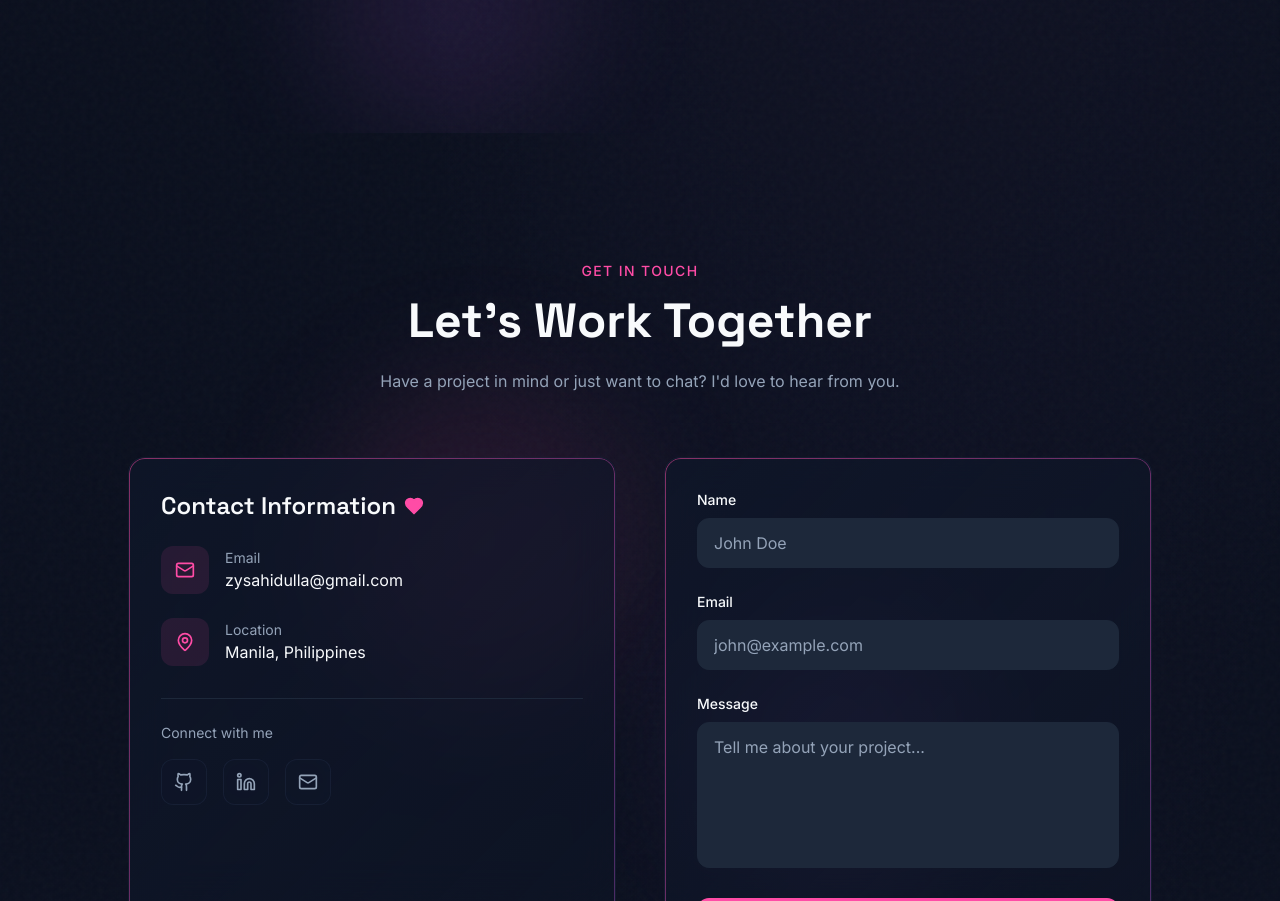
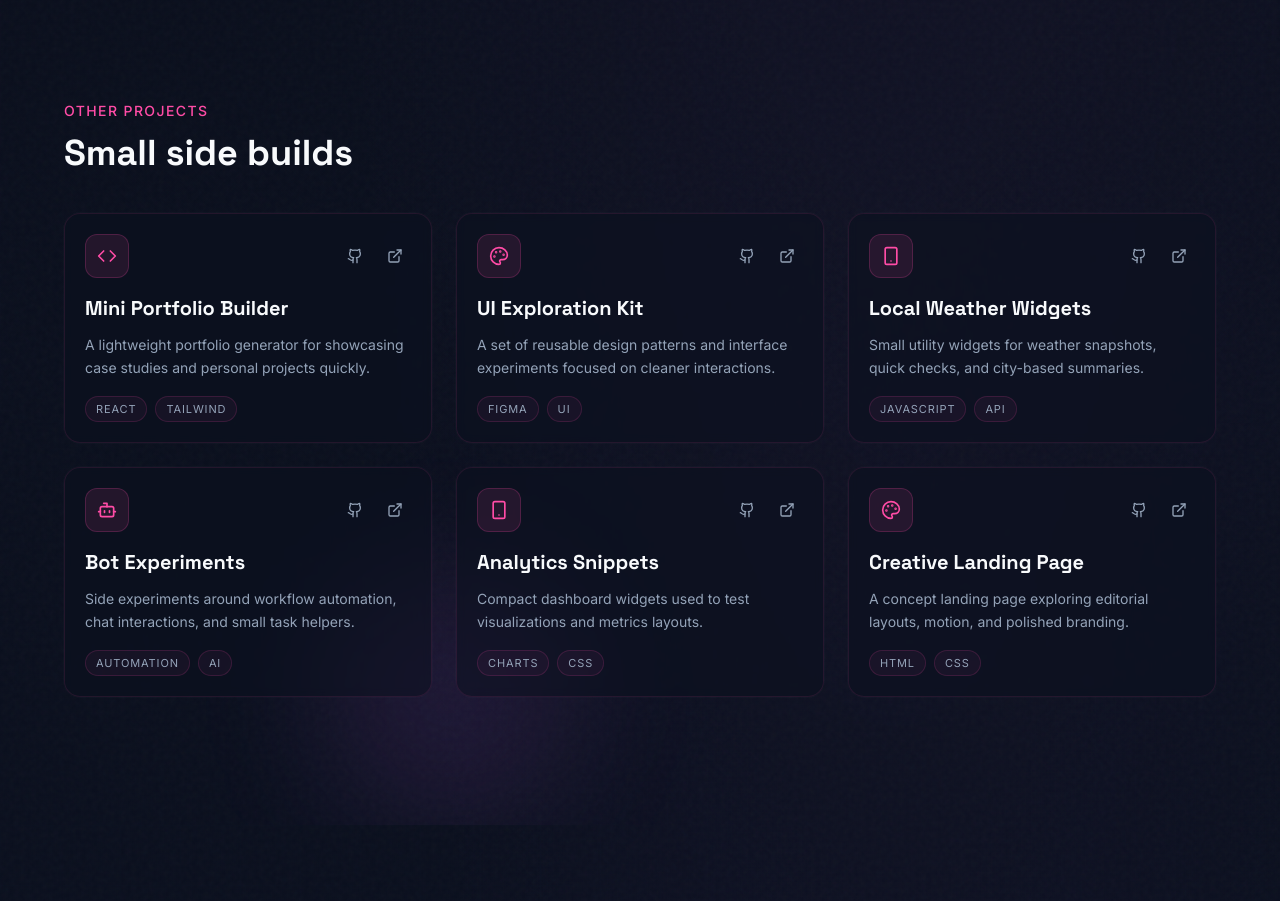
Before and after one commit to zysahidulla/zysahidulla.github.io, a React (Vite) app: page / in a window 1280 px wide. Shown: the part 7257-8158 px from the top of the page. Built offline with nearby package versions, Linux system fonts and the light colour scheme; no server answers; the HTML template or start-up script is replaced by a standard one.

Commit message:
Updated Projects Section Test

```diff
--- a/src/components/ProjectsSection.tsx
+++ b/src/components/ProjectsSection.tsx
@@ -37,6 +37,57 @@ const projects = [
     tags: ['HTMl', 'CSS', 'JavaScript'],
     icon: Smartphone,
     images: ['/projects/weather-dashboard.png'],
+    github: 'https://github.com/zysahidulla',
+    live: '#',
+  },
+];
+
+const otherProjects = [
+  {
+    title: 'Mini Portfolio Builder',
+    description: 'A lightweight portfolio generator for showcasing case studies and personal projects quickly.',
+    tags: ['React', 'Tailwind'],
+    icon: Code,
+    github: 'https://github.com/zysahidulla',
+    live: '#',
+  },
+  {
+    title: 'UI Exploration Kit',
+    description: 'A set of reusable design patterns and interface experiments focused on cleaner interactions.',
+    tags: ['Figma', 'UI'],
+    icon: Palette,
+    github: 'https://github.com/zysahidulla',
+    live: '#',
+  },
+  {
+    title: 'Local Weather Widgets',
+    description: 'Small utility widgets for weather snapshots, quick checks, and city-based summaries.',
+    tags: ['JavaScript', 'API'],
+    icon: Smartphone,
+    github: 'https://github.com/zysahidulla',
+    live: '#',
+  },
+  {
+    title: 'Bot Experiments',
+    description: 'Side experiments around workflow automation, chat interactions, and small task helpers.',
+    tags: ['Automation', 'AI'],
+    icon: Bot,
+    github: 'https://github.com/zysahidulla',
+    live: '#',
+  },
+  {
+    title: 'Analytics Snippets',
+    description: 'Compact dashboard widgets used to test visualizations and metrics layouts.',
+    tags: ['Charts', 'CSS'],
+    icon: Smartphone,
+    github: 'https://github.com/zysahidulla',
+    live: '#',
+  },
+  {
+    title: 'Creative Landing Page',
+    description: 'A concept landing page exploring editorial layouts, motion, and polished branding.',
+    tags: ['HTML', 'CSS'],
+    icon: Palette,
     github: 'https://github.com/zysahidulla',
     live: '#',
   },
@@ -217,6 +268,63 @@ const ProjectCard = ({ project, index }: { project: typeof projects[0]; index: n
   );
 };
 
+const OtherProjectCard = ({ project, index }: { project: (typeof otherProjects)[0]; index: number }) => {
+  const ref = useRef(null);
+  const isInView = useInView(ref, { once: true, margin: '-50px' });
+  const Icon = project.icon;
+
+  return (
+    <motion.article
+      ref={ref}
+      initial={{ opacity: 0, y: 30 }}
+      animate={isInView ? { opacity: 1, y: 0 } : {}}
+      transition={{ duration: 0.5, delay: index * 0.08, ease: [0.25, 0.46, 0.45, 0.94] }}
+      className="group h-full rounded-2xl border border-primary/10 bg-card/50 p-5 backdrop-blur-sm shadow-[0_0_0_1px_rgba(255,255,255,0.02)] hover:border-primary/30 hover:bg-primary/5 transition-all duration-300"
+    >
+      <div className="flex items-center justify-between mb-4">
+        <div className="w-11 h-11 rounded-xl bg-primary/10 border border-primary/20 flex items-center justify-center text-primary">
+          <Icon className="w-5 h-5" />
+        </div>
+
+        <div className="flex items-center gap-2">
+          <a
+            href={project.github}
+            target="_blank"
+            rel="noreferrer"
+            className="p-2 rounded-lg text-muted-foreground hover:text-primary hover:bg-primary/10 transition-all duration-300"
+            aria-label={`View GitHub for ${project.title}`}
+          >
+            <Github className="w-4 h-4" />
+          </a>
+          <a
+            href={project.live}
+            target="_blank"
+            rel="noreferrer"
+            className="p-2 rounded-lg text-muted-foreground hover:text-primary hover:bg-primary/10 transition-all duration-300"
+            aria-label={`View live demo for ${project.title}`}
+          >
+            <ExternalLink className="w-4 h-4" />
+          </a>
+        </div>
+      </div>
+
+      <h3 className="font-display text-xl font-bold text-foreground mb-3">{project.title}</h3>
+      <p className="text-sm leading-relaxed text-muted-foreground mb-4">{project.description}</p>
+
+      <div className="flex flex-wrap gap-2">
+        {project.tags.map((tag) => (
+          <span
+            key={tag}
+            className="px-2.5 py-1 rounded-full border border-primary/15 bg-primary/5 text-[11px] uppercase tracking-[0.08em] text-muted-foreground"
+          >
+            {tag}
+          </span>
+        ))}
+      </div>
+    </motion.article>
+  );
+};
+
 const ProjectsSection = () => {
   const ref = useRef(null);
   const isInView = useInView(ref, { once: true, margin: '-100px' });
@@ -247,6 +355,28 @@ const ProjectsSection = () => {
             <ProjectCard key={project.title} project={project} index={index} />
           ))}
         </div>
+
+        <motion.div
+          initial={{ opacity: 0, y: 40 }}
+          animate={isInView ? { opacity: 1, y: 0 } : {}}
+          transition={{ duration: 0.8, delay: 0.2, ease: [0.25, 0.46, 0.45, 0.94] }}
+          className="mt-24 max-w-6xl mx-auto"
+        >
+          <div className="mb-10 text-center md:text-left">
+            <span className="text-primary font-medium text-sm tracking-widest uppercase mb-3 block">
+              Other Projects
+            </span>
+            <h3 className="font-display text-3xl md:text-4xl font-bold text-foreground">
+              Small side builds
+            </h3>
+          </div>
+
+          <div className="grid gap-6 md:grid-cols-2 xl:grid-cols-3">
+            {otherProjects.map((project, index) => (
+              <OtherProjectCard key={project.title} project={project} index={index} />
+            ))}
+          </div>
+        </motion.div>
       </div>
     </section>
   );
```
